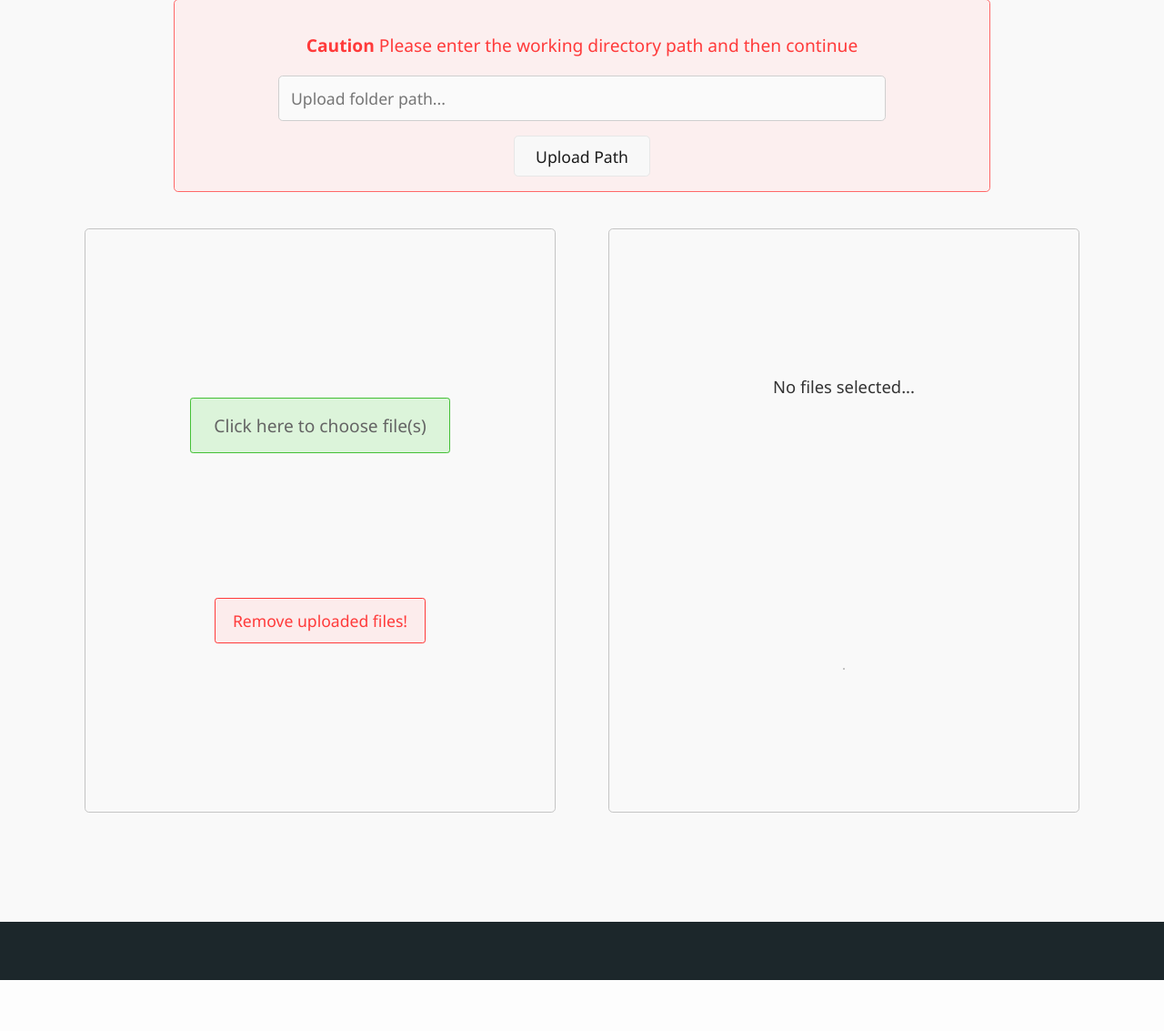
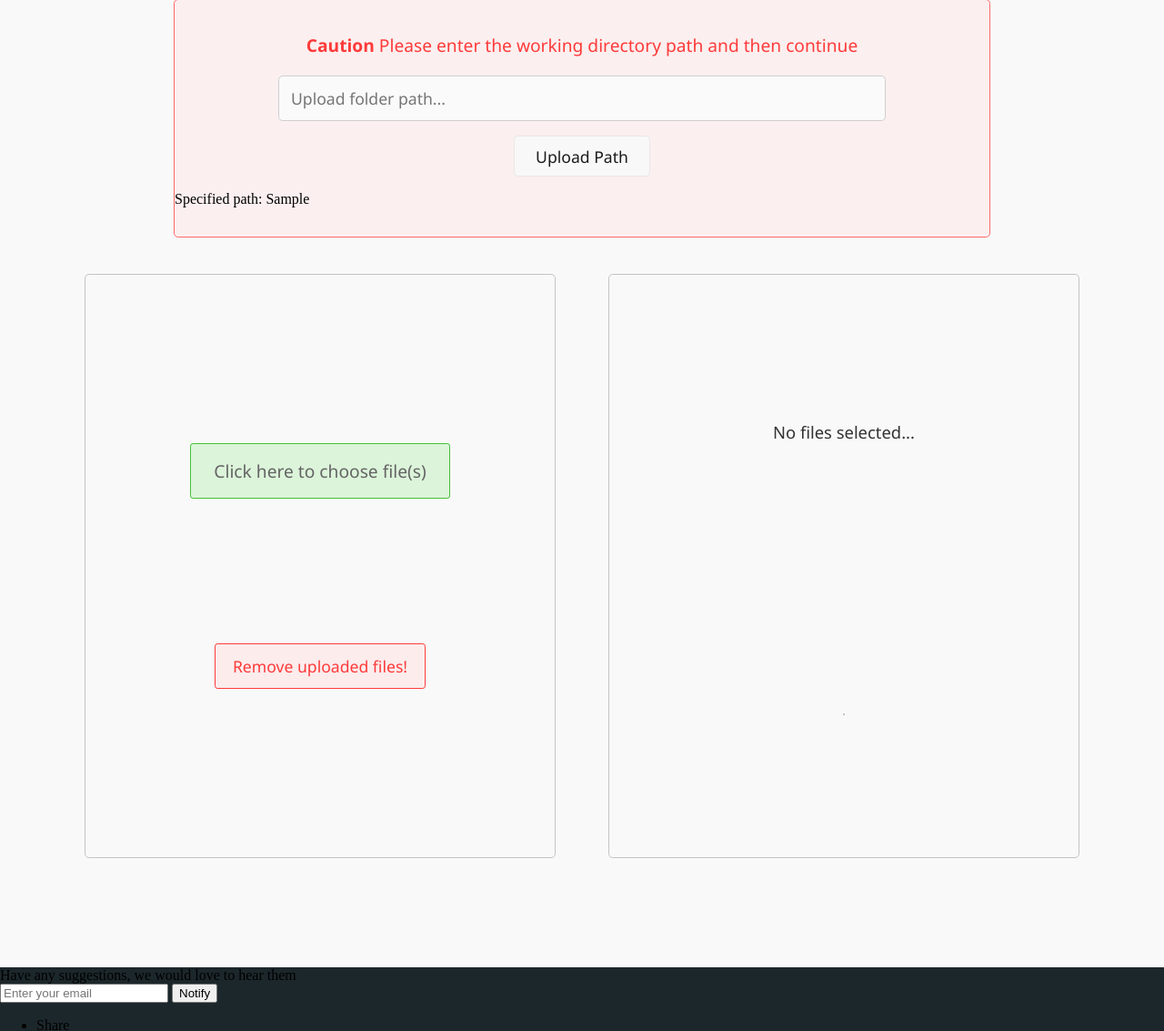
Before and after one commit to Sarthakjain1206/Intelligent_Document_Finder, a Python web app: template src/templates/index.html in a window 1280 px wide. Shown: the part 3283-4416 px from the top of the page at 91% size. Before the commit the page ends 4360 px from the top, so only its background shows below. Run offline with Jinja, Linux system fonts and the light colour scheme; the template is opened without the code that fills it: most values are stand-ins (such as "Sample title", 1, 10 or a date in 2020).

Commit message:
Update index.html

```diff
--- a/src/templates/index.html
+++ b/src/templates/index.html
@@ -193,7 +193,7 @@
             </div>
             <div class="selected_filter_list">
                 <p>Selected Filter</p>
-                <li class="selected_li"><button class="selected_button" id="selected_button"></button></li>
+                <li class="selected_li"><button class="selected_button " id="selected_button" value=""></button></li>
                 <button class="apply_filter_button" id="apply_filter_button" onclick="apply_filter()">Apply</button>
             </div>
         </div>
@@ -213,7 +213,7 @@
 
                     <input type="text" name="search_bar" class="search_bar" id="search_bar" placeholder="Enter something to search...">
 
-                    <input type="text" id="filter_type_name_holder" name="filter_type_name_holder" value="">
+                    <input type="text" id="filter_type_name_holder" name="filter_type_name_holder" value="Search by Relevance">
 
                     <button onclick="empty_search()" type="button" class="empty_button"><img src="{{ url_for('static', filename='cross.svg') }}" alt=""></button>
                     <button type="submit" class="search_button">
@@ -251,7 +251,9 @@
                 <div class="space"></div>
                 <button type="submit" class="path_submit_button">Upload Path</button>
             </form>
-
+            <div class="specified_path">
+                <p>Specified path: <span>{{ var_path }}</span></p>
+            </div>
         </div>
 
 
@@ -264,6 +266,8 @@
                             <input id="file_drop" class="hidden"  type="file" name="files[]" multiple="true" autocomplete="off"  onchange="runner()">
                             <label class="file_drop_button" for="file_drop">Click here to choose file(s)</label>
                             <div class="" id="checker" name="checker"></div>
+
+                            <input type="text" style="display: none;" name="just_the_tag" id="the_tag_id" value="">
                         </p>
                     </div>
 
@@ -296,24 +300,57 @@
 
     <div class="space_bet_ban_name_logo"></div>
 
-    <!-- footer starts -->
-   <!--   <div class="footer">
-            <div class="footer_1">   </div>
-            <br>
-            <div class="footer_social_media">
-                <ul>
-                    <li><a href="#"><img src="{{url_for('static' , filename='icons/facebook (copy)2.svg')}}" alt="" srcset=""></a></li>
-                    <li><a href="#"><img src="{{url_for('static' , filename='icons/twitter (copy)2.svg')}}" alt="" srcset=""></a></li>
-                    <li><a href="#"><img src="{{url_for('static' , filename='icons/linkedin (copy)2.svg')}}" alt="" srcset=""></a></li>
-                    <li><a href="https://github.com/rishabhm74/infenionAIchallenge"><img src="{{url_for('static' , filename='icons/github-image (copy)2.svg')}}" alt="" srcset=""></a></li>
 
-                </ul>
+    </div>
+
+
+
+
+<!-- footer starts -->
+<div class="upper_arrow"></div>
+<div class="footer">
+        <div class="upper_footer">
+            <div class="left_part">
+                <div class="need_help">
+                    Have any suggestions, we would love to hear them
+                </div>
+
+                <div class="share_email"><input type="text" placeholder="Enter your email" type="email"> <button type="submit">Notify</button></div>
+            </div>
+
+            <div class="right_part_outer">
+                <div class="right_part">
+                    <ul>
+                        <li>Share</li>
+                        <li><a href="#"><img src="{{ url_for('static', filename = 'icons/facebook3.svg') }}"></a></li>
+                        <li><a href="#"><img src="{{ url_for('static', filename = 'icons/twitter2.svg') }}"></a></li>
+                    </ul>
+                </div>
             </div>
         </div>
-    -->
-    <!-- footer ends -->
+        <div class="middle_footer">
+            Made with <span>&#9829;</span> by Sarthak & Rishabh
+        </div>
+        <div class="lower_footer">
+            <div></div>
+            <div></div>
+            <div></div>
+            <div></div>
+            <div></div>
+            <div></div>
+        </div>
+</div>
 
-    </div>
+<!-- footer ends -->
+
+
+
+
+
+
+
+
+
 
 </body>
 
@@ -350,14 +387,14 @@
     var file_name;
     function runner(){
         var fileList = document.getElementById('file_drop').files;
-        if(fileList.length > 1){
+        if(0 > 1){
             alert("Not more than one file can be uploaded!!!");
         }else{
 
             document.getElementById('file_list_container').innerHTML = "";
             for(var i = 0 ; i < fileList.length; i++){
                 console.log(fileList[i]);
-                document.getElementById('file_list_container').innerHTML += '<p id="file_list_i">' + fileList[i].name + '</p>' + '\n'  + '<input type="text" placeholder="Enter tags for file..." id="files_tags_upload_entry" class="files_tags_upload_entry" name="files_tags_upload_entry">' +'<label  for="final_file_upload_button" class="final_file_upload_button" onclick="pagedisabler()">Upload</label>' ;
+                document.getElementById('file_list_container').innerHTML += '<p id="file_list_i">' + fileList[i].name + '</p>' + '\n'  + '<input type="text" placeholder="Enter tags for file..." id="files_tags_upload_entry" class="files_tags_upload_entry" name="files_tags_upload_entry" onkeyup="thefunc()">' +'<label  for="final_file_upload_button" class="final_file_upload_button" onclick="pagedisabler()">Upload</label>' ;
                 file_name = fileList[i].name;
                 console.log(file_name);
                 temp_array.push(file_name); //temp_array holds name of file
@@ -367,6 +404,7 @@
 
         }
         function qwerty_fun(){
+
             var cv = document.getElementById('tag_input_values').value;
             console.log(cv);
         }
@@ -397,6 +435,8 @@
     function pagedisabler(){
         document.getElementById('complete_container').style.display = "none";
         document.getElementById('gif_holder_id').style.display = "block";
+
+
     }
 
 
```
